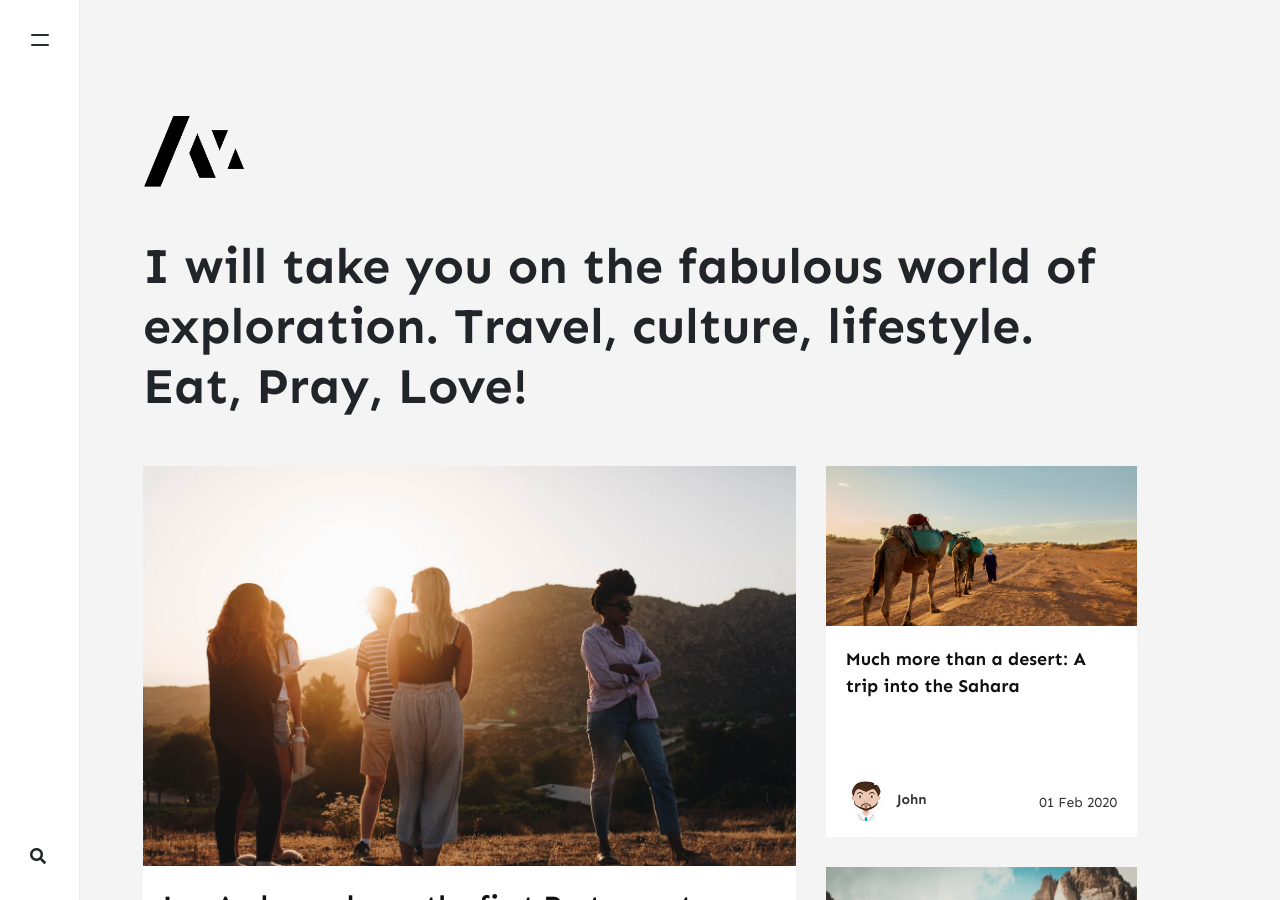
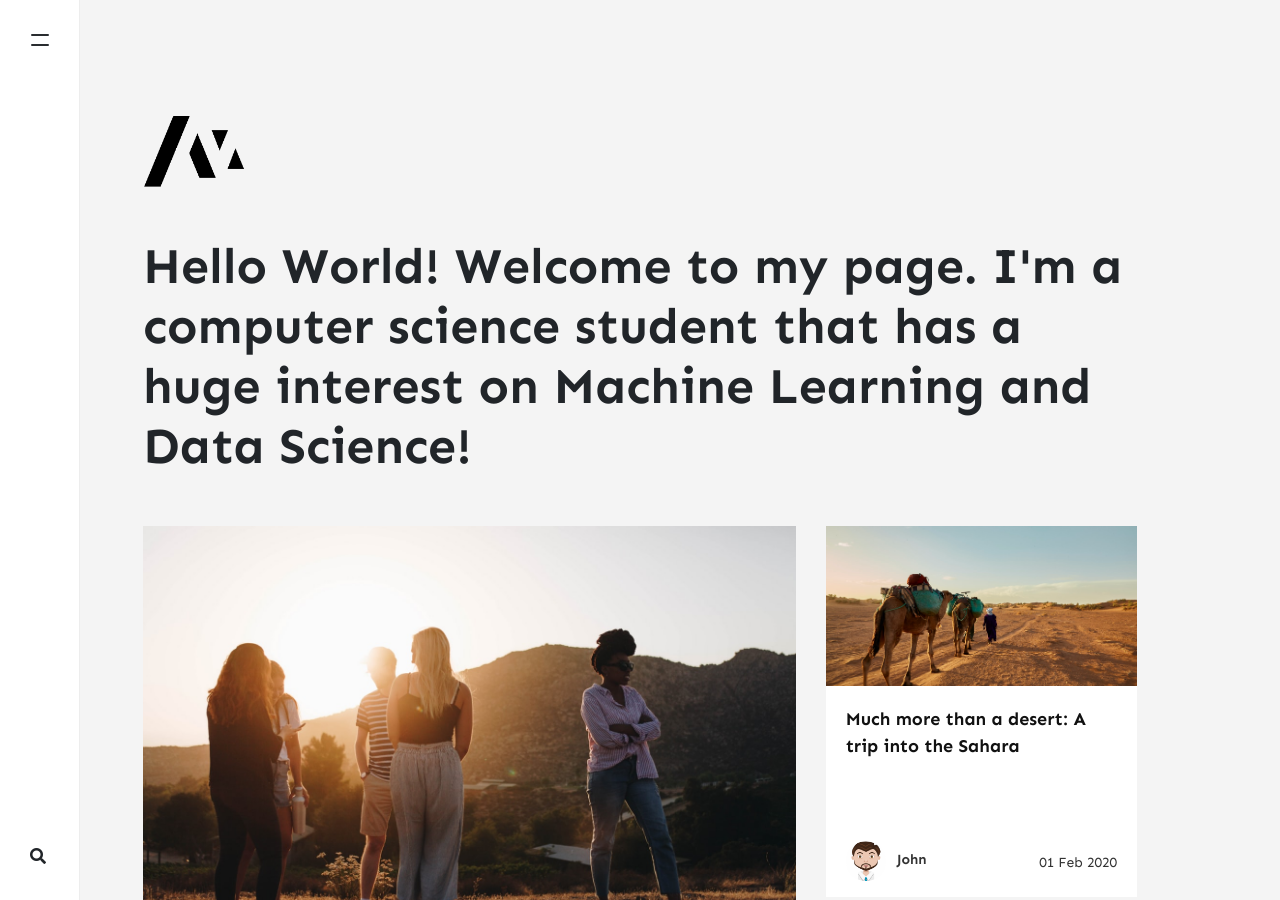
Before and after one commit to khalidmeister/khalidmeister.github.io, a Jekyll site: the page built from index.html, in a window 1280 px wide and 900 px high. Built offline with Jekyll 4.4.1, drawn with Linux system fonts in a browser that asks for light colours; nearby versions of some CDN libraries; the list of posts is cut into pages by our own code; comment, search, counter and statistics services are not loaded.

Commit message:
Update _config.yml

```diff
--- a/_config.yml
+++ b/_config.yml
@@ -1,7 +1,7 @@
 # Site
 name: "Memoirs"
 title: "Memoirs"
-description: "I will take you on the fabulous world of exploration. Travel, culture, lifestyle. Eat, Pray, Love!"
+description: "Hello World! Welcome to my page. I'm a computer science student that has a huge interest on Machine Learning and Data Science!"
 logo: 'assets/images/logo.png'
 favicon: 'assets/images/logo.png'
 baseurl: /
```
